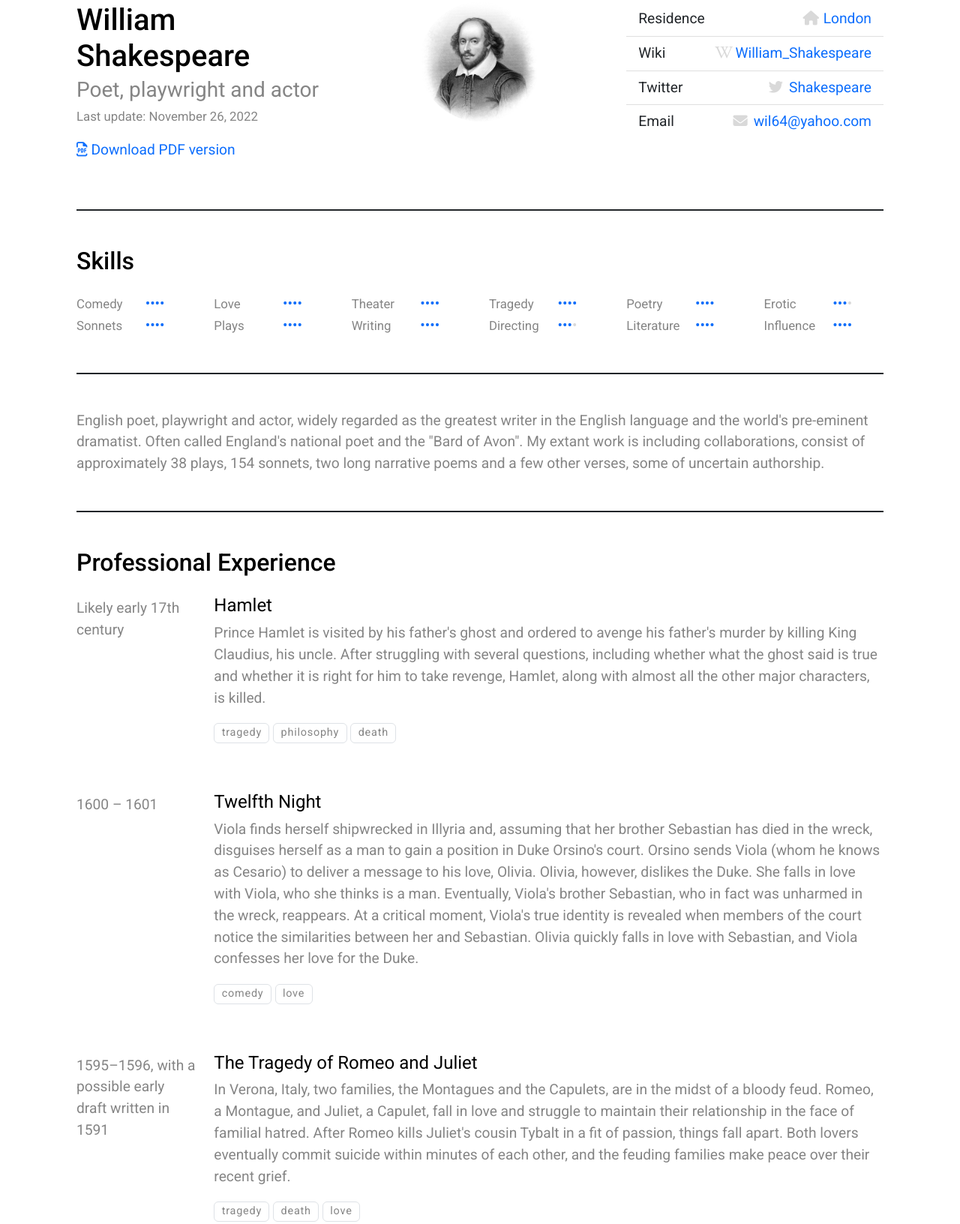
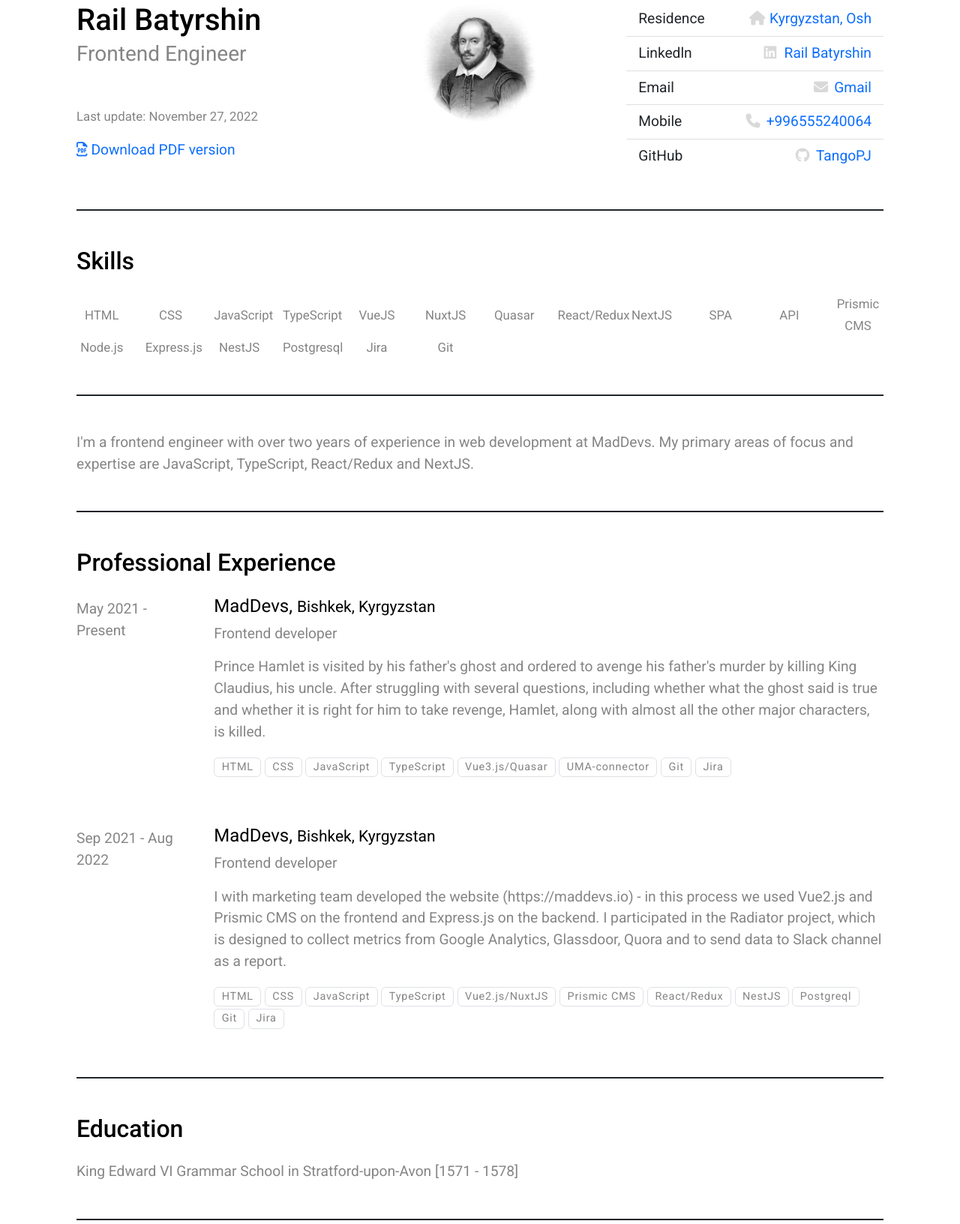
Before and after one commit to TangoPJ/rail-batyrshin-cv, a plain HTML site: page index.html in a window 1280 px wide. Shown: the part 29-1661 px from the top of the page at 75% size. Drawn offline with nearby package versions, Linux system fonts and the light colour scheme.

Commit message:
Deploying to gh-pages from  @ 9b329b62689b393b81e71846af40808a81e183bc 🚀

```diff
--- a/index.html
+++ b/index.html
@@ -1,10 +1,11 @@
 <!doctype html>
 <html lang="en">
+
 <head>
-    <meta charset="UTF-8"/>
+    <meta charset="UTF-8" />
     <meta name="viewport" content="width=device-width, initial-scale=1">
-    <title>William Shakespeare. Poet, playwright and actor</title>
-    <link rel="icon" href="favicon.ico" type="image/x-icon"/>
+    <title>Rail Batyrshin. Frontend Engineer</title>
+    <link rel="icon" href="favicon.ico" type="image/x-icon" />
     <link rel="preconnect" href="https://fonts.googleapis.com">
     <link rel="preconnect" href="https://fonts.gstatic.com" crossorigin>
     <link href="https://fonts.googleapis.com/css2?family=Roboto:wght@400;500&display=swap" rel="stylesheet">
@@ -13,24 +14,25 @@
     <link rel="stylesheet" href="styles.css">
     <base target="_blank">
 </head>
+
 <body>
     <div class="container page">
         <div class="border-bottom border-2 border-print-0 border-dark mb-5 pb-5 pb-print-0 mb-print-1">
             <div class="row">
                 <div class="col-print-6 col-12 col-md-4 d-flex justify-content-between flex-column">
                     <div>
-                    <h1 class="mb-0">William Shakespeare</h1>
-                    <div class="fs-3">Poet, playwright and actor</div>
+                        <h1 class="mb-0">Rail Batyrshin</h1>
+                        <div class="fs-3">Frontend Engineer</div>
                     </div>
                     <div>
                         <p>
-                        <time datetime="" class="small">Last update: November 26, 2022</time>
+                            <time datetime="" class="small">Last update: November 27, 2022</time>
                         </p>
                         <p>
-                        <span class="screen"><a href="william-shakespeare.poet-playwright-and-actor.pdf"><i class="far fa-file-pdf"></i>Download PDF version</a></span>
+                            <span class="screen"><a href="rail-batyrshin.frontend-engineer.pdf"><i class="far fa-file-pdf"></i>Download PDF
+                                    version</a></span>
                             <span class="print">Up-to-date version of CV is available at <a href="https://TangoPJ.github.io/rail-batyrshin-cv"
-                                                                                        class="text-nowrap"><i
-                            class="fab fa-github" aria-hidden="true"></i>https://TangoPJ.github.io/rail-batyrshin-cv</a></span>
+                                    class="text-nowrap"><i class="fab fa-github" aria-hidden="true"></i>https://TangoPJ.github.io/rail-batyrshin-cv</a></span>
                         </p>
                     </div>
                 </div>
@@ -41,21 +43,25 @@
                     <ul class="list-group list-group-flush">
                         <li class="list-group-item d-flex justify-content-between align-items-start">
                             <span class="text-nowrap">Residence</span>
-                        <span class="text-nowrap"><a href="https://www.google.com/maps/place/London,+UK/@51.5285582,-0.2416814,11z/data=!3m1!4b1!4m5!3m4!1s0x47d8a00baf21de75:0x52963a5addd52a99!8m2!3d51.5072178!4d-0.1275862"><i class="fa fa-home fact-icon"></i>London</a></span>
+                            <span class="text-nowrap"><a href="https://goo.gl/maps/3b2fDvoMJB2c65nW9"><i class="fa fa-home fact-icon"></i>Kyrgyzstan, Osh</a></span>
                         </li>
                         <li class="list-group-item d-flex justify-content-between align-items-start">
-                        <span class="text-nowrap">Wiki</span>
-                        <span class="text-nowrap"><a href="https://en.wikipedia.org/wiki/William_Shakespeare">
-                  <i class="fa-brands fa-wikipedia-w fact-icon"></i>William_Shakespeare
+                            <span class="text-nowrap">Linkedln</span>
+                            <span class="text-nowrap"><a href="https://www.linkedin.com/in/rail-batyrshin-852125235/">
+                  <i class="fa-brands fa-linkedin fact-icon"></i>Rail Batyrshin
                 </a></span>
                         </li>
                         <li class="list-group-item d-flex justify-content-between align-items-start">
-                        <span class="text-nowrap">Twitter</span>
-                        <span class="text-nowrap"><a href="https://twitter.com/shakespeare"><i class="fa-brands fa-twitter fact-icon"></i>Shakespeare</a></span>
+                            <span class="text-nowrap">Email</span>
+                            <span class="text-nowrap"><a href="mailto:wil64@yahoo.com"><i class="fa fa-envelope fact-icon"></i>Gmail</a></span>
                         </li>
                         <li class="list-group-item d-flex justify-content-between align-items-start">
-                        <span class="text-nowrap">Email</span>
-                        <span class="text-nowrap"><a href="mailto:wil64@yahoo.com"><i class="fa fa-envelope fact-icon"></i>wil64@yahoo.com</a></span>
+                            <span class="text-nowrap">Mobile</span>
+                            <span class="text-nowrap"><a href="tel:96555240064"><i class="fa fa-phone fact-icon"></i>+996555240064</a></span>
+                        </li>
+                        <li class="list-group-item d-flex justify-content-between align-items-start">
+                            <span class="text-nowrap">GitHub</span>
+                            <span class="text-nowrap"><a href="https://github.com/TangoPJ"><i class="fa-brands fa-github fact-icon"></i>TangoPJ</a></span>
                         </li>
                     </ul>
                 </div>
@@ -65,159 +71,121 @@
         <div class="border-bottom border-2 border-print-0 border-dark mb-5 pb-5 pb-print-0 mb-print-1">
             <h3 class="h2 screen mb-4">Skills</h3>
             <div class="row align-items-center">
-            <div class="col-print-1 col-3 col-md-2 col-lg-1 text-right">
-                <small>Comedy</small>
+                <div class="col-print-1 col-3 col-md-2 col-lg-1 text-center">
+                    <small>HTML</small>
                 </div>
-            <div class="col-print-1 col-3 col-md-2 col-lg-1">
-                <div class="skills">
-                    <div class="skills-bar" style="width: 100%"></div>
+                <div class="col-print-1 col-3 col-md-2 col-lg-1 text-center">
+                    <small>CSS</small>
                 </div>
+                <div class="col-print-1 col-3 col-md-2 col-lg-1 text-center">
+                    <small>JavaScript</small>
                 </div>
-            <div class="col-print-1 col-3 col-md-2 col-lg-1 text-right">
-                <small>Love</small>
+                <div class="col-print-1 col-3 col-md-2 col-lg-1 text-center">
+                    <small>TypeScript</small>
                 </div>
-            <div class="col-print-1 col-3 col-md-2 col-lg-1">
-                <div class="skills">
-                    <div class="skills-bar" style="width: 100%"></div>
+                <div class="col-print-1 col-3 col-md-2 col-lg-1 text-center">
+                    <small>VueJS</small>
                 </div>
+                <div class="col-print-1 col-3 col-md-2 col-lg-1 text-center">
+                    <small>NuxtJS</small>
                 </div>
-            <div class="col-print-1 col-3 col-md-2 col-lg-1 text-right">
-                <small>Theater</small>
+                <div class="col-print-1 col-3 col-md-2 col-lg-1 text-center">
+                    <small>Quasar</small>
                 </div>
-            <div class="col-print-1 col-3 col-md-2 col-lg-1">
-                <div class="skills">
-                    <div class="skills-bar" style="width: 100%"></div>
+                <div class="col-print-1 col-3 col-md-2 col-lg-1 text-center">
+                    <small>React/Redux</small>
                 </div>
+                <div class="col-print-1 col-3 col-md-2 col-lg-1 text-center">
+                    <small>NextJS</small>
                 </div>
-            <div class="col-print-1 col-3 col-md-2 col-lg-1 text-right">
-                <small>Tragedy</small>
+                <div class="col-print-1 col-3 col-md-2 col-lg-1 text-center">
+                    <small>SPA</small>
                 </div>
-            <div class="col-print-1 col-3 col-md-2 col-lg-1">
-                <div class="skills">
-                    <div class="skills-bar" style="width: 100%"></div>
+                <div class="col-print-1 col-3 col-md-2 col-lg-1 text-center">
+                    <small>API</small>
                 </div>
+                <div class="col-print-1 col-3 col-md-2 col-lg-1 text-center">
+                    <small>Prismic CMS</small>
                 </div>
-            <div class="col-print-1 col-3 col-md-2 col-lg-1 text-right">
-                <small>Poetry</small>
+                <div class="col-print-1 col-3 col-md-2 col-lg-1 text-center">
+                    <small>Node.js</small>
                 </div>
-            <div class="col-print-1 col-3 col-md-2 col-lg-1">
-                <div class="skills">
-                    <div class="skills-bar" style="width: 100%"></div>
+                <div class="col-print-1 col-3 col-md-2 col-lg-1 text-center">
+                    <small>Express.js</small>
                 </div>
+                <div class="col-print-1 col-3 col-md-2 col-lg-1 text-center">
+                    <small>NestJS</small>
                 </div>
-            <div class="col-print-1 col-3 col-md-2 col-lg-1 text-right">
-                <small>Erotic</small>
+                <div class="col-print-1 col-3 col-md-2 col-lg-1 text-center">
+                    <small>Postgresql</small>
                 </div>
-            <div class="col-print-1 col-3 col-md-2 col-lg-1">
-                <div class="skills">
-                    <div class="skills-bar" style="width: 75%"></div>
+                <div class="col-print-1 col-3 col-md-2 col-lg-1 text-center">
+                    <small>Jira</small>
                 </div>
-            </div>
-            <div class="col-print-1 col-3 col-md-2 col-lg-1 text-right">
-                <small>Sonnets</small>
-            </div>
-            <div class="col-print-1 col-3 col-md-2 col-lg-1">
-                <div class="skills">
-                    <div class="skills-bar" style="width: 100%"></div>
-                </div>
-            </div>
-            <div class="col-print-1 col-3 col-md-2 col-lg-1 text-right">
-                <small>Plays</small>
-            </div>
-            <div class="col-print-1 col-3 col-md-2 col-lg-1">
-                <div class="skills">
-                    <div class="skills-bar" style="width: 100%"></div>
-                </div>
-            </div>
-            <div class="col-print-1 col-3 col-md-2 col-lg-1 text-right">
-                <small>Writing</small>
-            </div>
-            <div class="col-print-1 col-3 col-md-2 col-lg-1">
-                <div class="skills">
-                    <div class="skills-bar" style="width: 100%"></div>
-                </div>
-            </div>
-            <div class="col-print-1 col-3 col-md-2 col-lg-1 text-right">
-                <small>Directing</small>
-            </div>
-            <div class="col-print-1 col-3 col-md-2 col-lg-1">
-                <div class="skills">
-                    <div class="skills-bar" style="width: 75%"></div>
-                </div>
-            </div>
-            <div class="col-print-1 col-3 col-md-2 col-lg-1 text-right">
-                <small>Literature</small>
-            </div>
-            <div class="col-print-1 col-3 col-md-2 col-lg-1">
-                <div class="skills">
-                    <div class="skills-bar" style="width: 100%"></div>
-                </div>
-            </div>
-            <div class="col-print-1 col-3 col-md-2 col-lg-1 text-right">
-                <small>Influence</small>
-            </div>
-            <div class="col-print-1 col-3 col-md-2 col-lg-1">
-                <div class="skills">
-                    <div class="skills-bar" style="width: 100%"></div>
-                </div>
+                <div class="col-print-1 col-3 col-md-2 col-lg-1 text-center">
+                    <small>Git</small>
                 </div>
             </div>
         </div>
 
         <div class="border-bottom border-2 border-print-0 border-dark mb-5 pb-5 pb-print-0 mb-print-1">
-        English poet, playwright and actor, widely regarded as the greatest writer in the English language
-        and the world's pre-eminent dramatist. Often called England's national poet and the "Bard of Avon".
-        My extant work is including collaborations, consist of approximately 38 plays, 154 sonnets,
-        two long narrative poems and a few other verses, some of uncertain authorship.
+            I'm a frontend engineer with over two years of experience in web development at MadDevs. My primary areas of
+            focus and expertise are JavaScript, TypeScript, React/Redux and NextJS.
         </div>
 
         <div class="border-bottom border-2 border-print-0 border-dark mb-5 pb-5 pb-print-0 mb-print-1">
             <h2 class="mb-4">Professional Experience</h2>
             <div class="row d-block d-md-flex mb-5">
                 <div class="col-md-2 pt-1">
-                Likely early 17th century
+                    May 2021 - Present
                 </div>
                 <div class="col-md-10">
-                <h3 class="fs-4 fw-normal">Hamlet</h3>
+                    <h3 class="fs-4 fw-normal">MadDevs,
+                        <small>Bishkek, Kyrgyzstan</small>
+                    </h3>
+                    <p>Frontend developer</p>
 
                     <div><p>Prince Hamlet is visited by his father&#39;s ghost and ordered to avenge his father&#39;s murder by killing King Claudius, his uncle. After struggling with several questions, including whether what the ghost said is true and whether it is right for him to take revenge, Hamlet, along with almost all the other major characters, is killed.</p></div>
 
                     <p>
-                    <span class="badge text-body border border-1">tragedy</span>
-                    <span class="badge text-body border border-1">philosophy</span>
-                    <span class="badge text-body border border-1">death</span>
+                        <span class="badge text-body border border-1">HTML</span>
+                        <span class="badge text-body border border-1">CSS</span>
+                        <span class="badge text-body border border-1">JavaScript</span>
+                        <span class="badge text-body border border-1">TypeScript</span>
+                        <span class="badge text-body border border-1">Vue3.js/Quasar</span>
+                        <span class="badge text-body border border-1">UMA-connector</span>
+                        <span class="badge text-body border border-1">Git</span>
+                        <span class="badge text-body border border-1">Jira</span>
                     </p>
-            </div>
-        </div>
-        <div class="row d-block d-md-flex mb-5">
-            <div class="col-md-2 pt-1">
-                1600 – 1601
-            </div>
-            <div class="col-md-10">
-                <h3 class="fs-4 fw-normal">Twelfth Night</h3>
 
-                <div><p>Viola finds herself shipwrecked in Illyria and, assuming that her brother Sebastian has died in the wreck, disguises herself as a man to gain a position in Duke Orsino&#39;s court. Orsino sends Viola (whom he knows as Cesario) to deliver a message to his love, Olivia. Olivia, however, dislikes the Duke. She falls in love with Viola, who she thinks is a man. Eventually, Viola&#39;s brother Sebastian, who in fact was unharmed in the wreck, reappears. At a critical moment, Viola&#39;s true identity is revealed when members of the court notice the similarities between her and Sebastian. Olivia quickly falls in love with Sebastian, and Viola confesses her love for the Duke.</p></div>
-
-                <p>
-                    <span class="badge text-body border border-1">comedy</span>
-                    <span class="badge text-body border border-1">love</span>
-                </p>
                 </div>
             </div>
             <div class="row d-block d-md-flex">
                 <div class="col-md-2 pt-1">
-                1595–1596, with a possible early draft written in 1591
+                    Sep 2021 - Aug 2022
                 </div>
                 <div class="col-md-10">
-                <h3 class="fs-4 fw-normal">The Tragedy of Romeo and Juliet</h3>
+                    <h3 class="fs-4 fw-normal">MadDevs,
+                        <small>Bishkek, Kyrgyzstan</small>
+                    </h3>
+                    <p>Frontend developer</p>
 
-                <div><p>In Verona, Italy, two families, the Montagues and the Capulets, are in the midst of a bloody feud. Romeo, a Montague, and Juliet, a Capulet, fall in love and struggle to maintain their relationship in the face of familial hatred. After Romeo kills Juliet&#39;s cousin Tybalt in a fit of passion, things fall apart. Both lovers eventually commit suicide within minutes of each other, and the feuding families make peace over their recent grief.</p></div>
+                    <div><p>I with marketing team developed the website (https://maddevs.io) - in this process we used Vue2.js and Prismic CMS on the frontend and Express.js on the backend. I participated in the Radiator project, which is designed to collect metrics from Google Analytics, Glassdoor, Quora and to send data to Slack channel as a report.</p></div>
 
                     <p>
-                    <span class="badge text-body border border-1">tragedy</span>
-                    <span class="badge text-body border border-1">death</span>
-                    <span class="badge text-body border border-1">love</span>
+                        <span class="badge text-body border border-1">HTML</span>
+                        <span class="badge text-body border border-1">CSS</span>
+                        <span class="badge text-body border border-1">JavaScript</span>
+                        <span class="badge text-body border border-1">TypeScript</span>
+                        <span class="badge text-body border border-1">Vue2.js/NuxtJS</span>
+                        <span class="badge text-body border border-1">Prismic CMS</span>
+                        <span class="badge text-body border border-1">React/Redux</span>
+                        <span class="badge text-body border border-1">NestJS</span>
+                        <span class="badge text-body border border-1">Postgreql</span>
+                        <span class="badge text-body border border-1">Git</span>
+                        <span class="badge text-body border border-1">Jira</span>
                     </p>
+
                 </div>
             </div>
         </div>
@@ -251,4 +219,5 @@
         </div>
     </div>
 </body>
+
 </html>
```
Also changed, not shown: 2 other files. Lines whose indentation alone changed are shown as unchanged.
